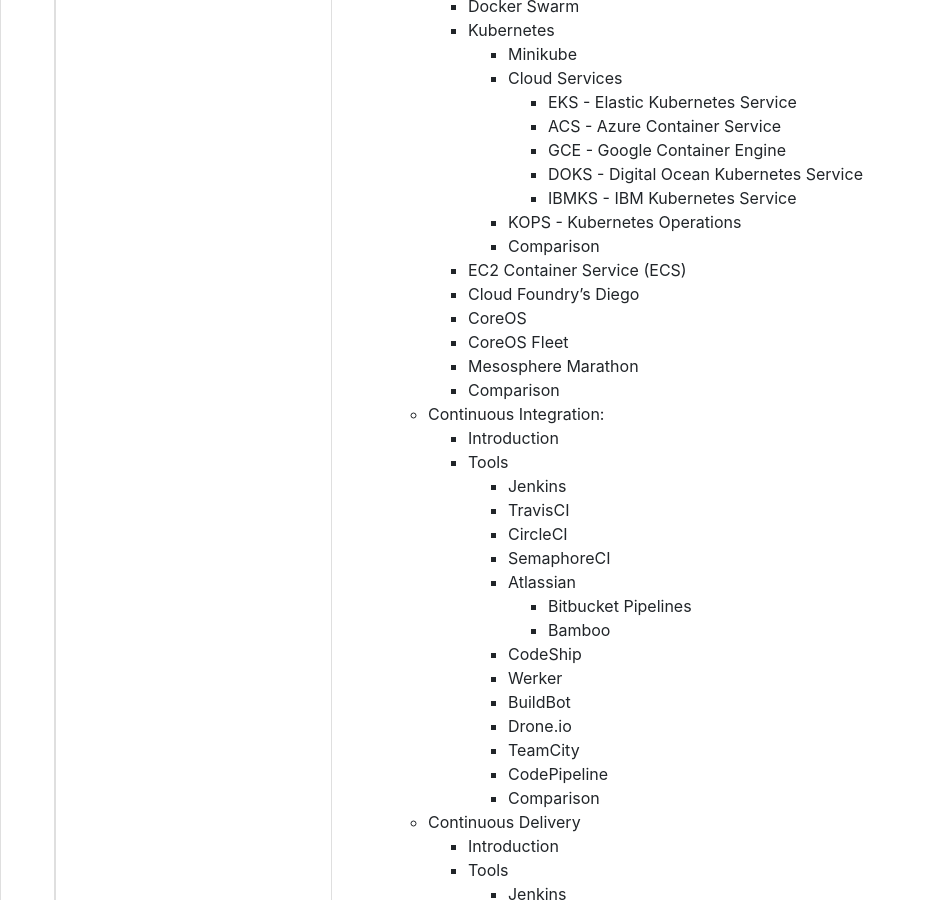
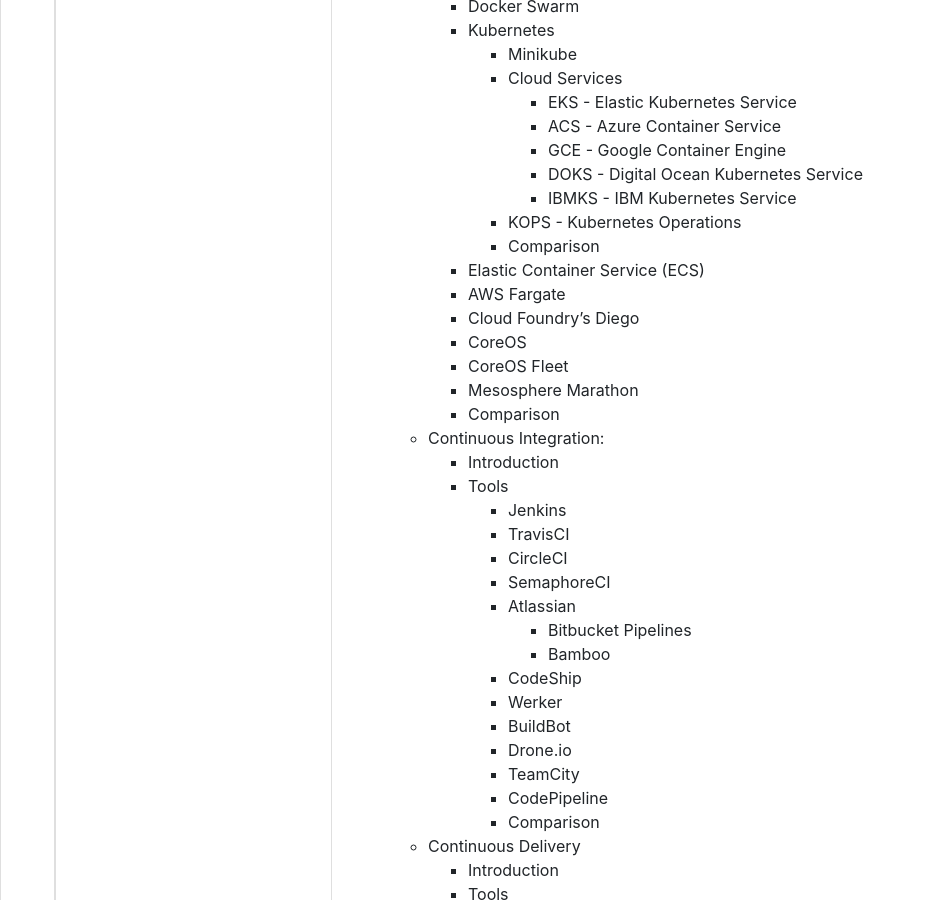
Before and after one commit to mattmccarty/mattmccarty.github.io, a Jekyll site: the page built from _wiki/index.md, in a window 1280 px wide and 900 px high, scrolled down 1802 px. Shown: the whole window, without its empty margins (0-925 px from the left). Built offline with Jekyll 4.4.1, drawn with Linux system fonts in a browser that asks for light colours; nearby versions of some CDN libraries.

Commit message:
updating wiki outline

```diff
--- a/_wiki/index.md
+++ b/_wiki/index.md
@@ -84,7 +84,8 @@ The articles in this section are a work inprogress. The list below serves as an
             - IBMKS - IBM Kubernetes Service
         - KOPS - Kubernetes Operations
         - Comparison
-    - EC2 Container Service (ECS)
+    - Elastic Container Service (ECS)
+    - AWS Fargate
     - Cloud Foundry’s Diego
     - CoreOS
     - CoreOS Fleet
```
